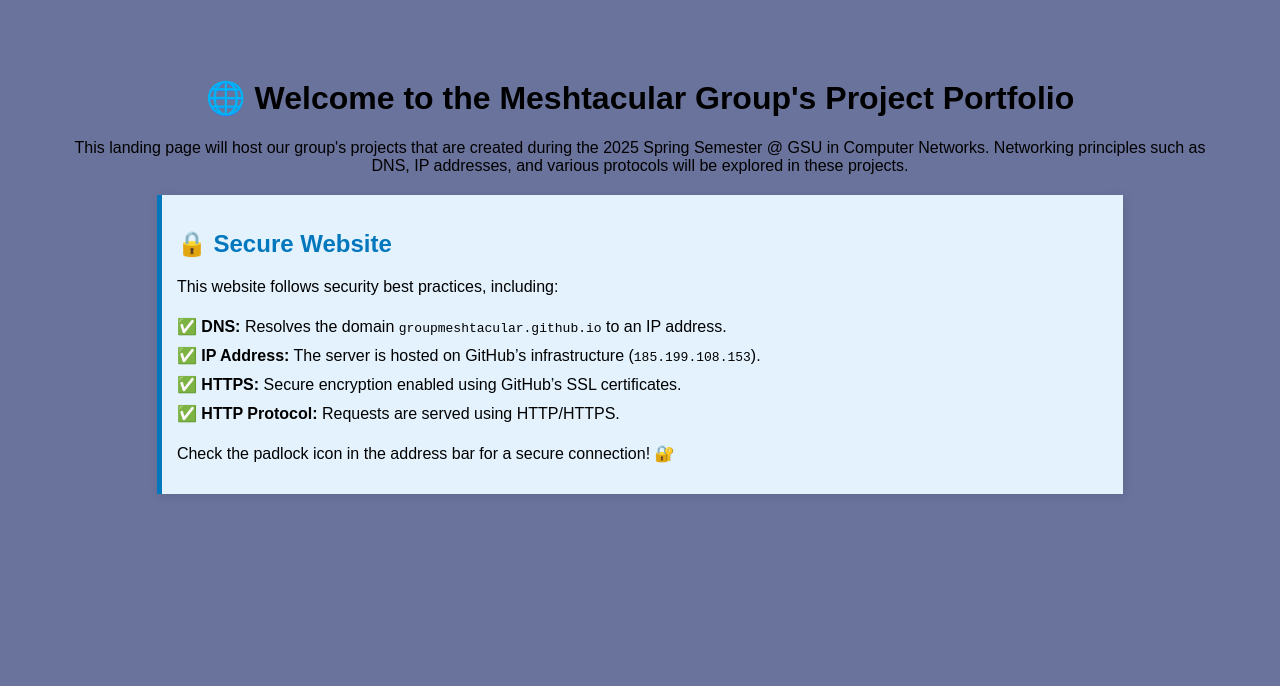
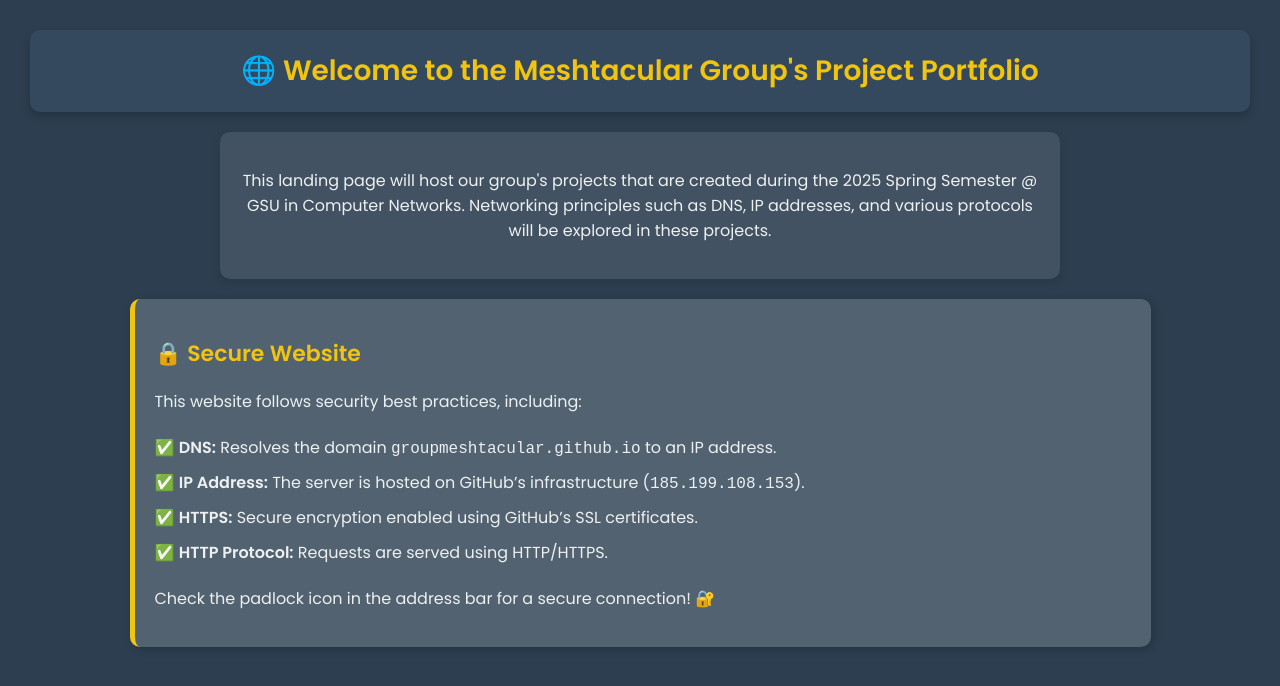
Before and after one commit to GroupMeshtacular/GroupMeshtacular.github.io, a plain HTML site: page index.html in a window 1280 px wide. Drawn offline with Linux system fonts and the light colour scheme.

Commit message:
enhanced css styling

```diff
--- a/style.css
+++ b/style.css
@@ -1,4 +1,4 @@
-body {
+/*body {
     font-family: Arial, sans-serif;
     text-align: center;
     padding: 50px;
@@ -8,7 +8,7 @@ body {
 
 /* Security Section Styling */
 
-
+/*
 .security-notice {
     background-color: #e3f2fd;
     padding: 15px;
@@ -27,4 +27,82 @@ body {
 }
 .security-notice li {
     padding: 5px 0;
+} */
+
+/* Import Google Fonts */
+@import url('https://fonts.googleapis.com/css2?family=Poppins:wght@300;400;600&display=swap');
+
+/* General Styles */
+body {
+    font-family: 'Poppins', sans-serif;
+    text-align: center;
+    padding: 30px;
+    background-color: #2c3e50;
+    color: #ecf0f1;
+    margin: 0;
 }
+
+/* Header Styling */
+header {
+    background: #34495e;
+    padding: 20px;
+    border-radius: 10px;
+    box-shadow: 0px 4px 10px rgba(0, 0, 0, 0.2);
+    margin-bottom: 20px;
+}
+
+header h1 {
+    font-size: 28px;
+    font-weight: 600;
+    color: #f1c40f;
+    margin: 0;
+}
+
+/* Section Styling */
+section {
+    max-width: 800px;
+    margin: 0 auto;
+    background: rgba(255, 255, 255, 0.1);
+    padding: 20px;
+    border-radius: 10px;
+    box-shadow: 0px 4px 10px rgba(0, 0, 0, 0.1);
+}
+
+/* Security Section Styling */
+.security-notice {
+    background-color: rgba(236, 240, 241, 0.2);
+    padding: 20px;
+    border-radius: 10px;
+    width: 80%;
+    margin: 20px auto;
+    text-align: left;
+    box-shadow: 2px 2px 10px rgba(0, 0, 0, 0.2);
+    border-left: 5px solid #f1c40f;
+}
+
+.security-notice h2 {
+    color: #f1c40f;
+    font-size: 22px;
+}
+
+.security-notice ul {
+    list-style-type: none;
+    padding: 0;
+}
+
+.security-notice li {
+    padding: 5px 0;
+    font-size: 16px;
+}
+
+/* Responsive Design */
+@media (max-width: 768px) {
+    body {
+        padding: 15px;
+    }
+
+    .security-notice {
+        width: 100%;
+        padding: 15px;
+    }
+}
```
